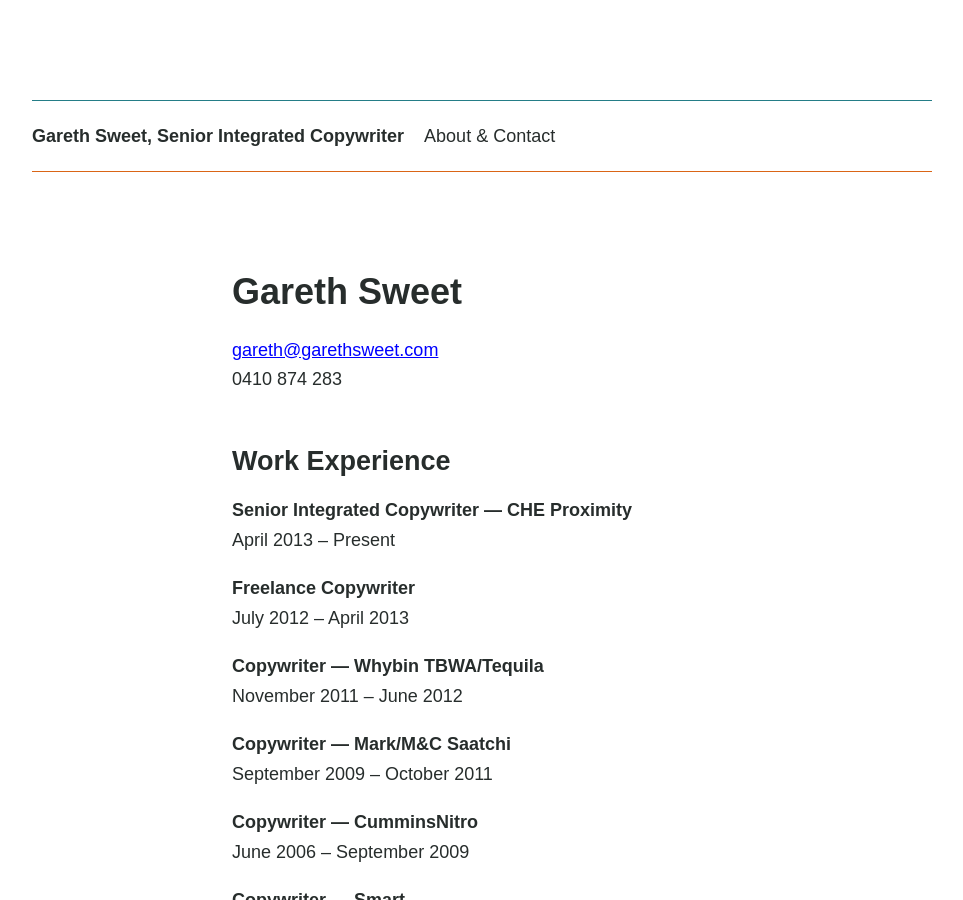
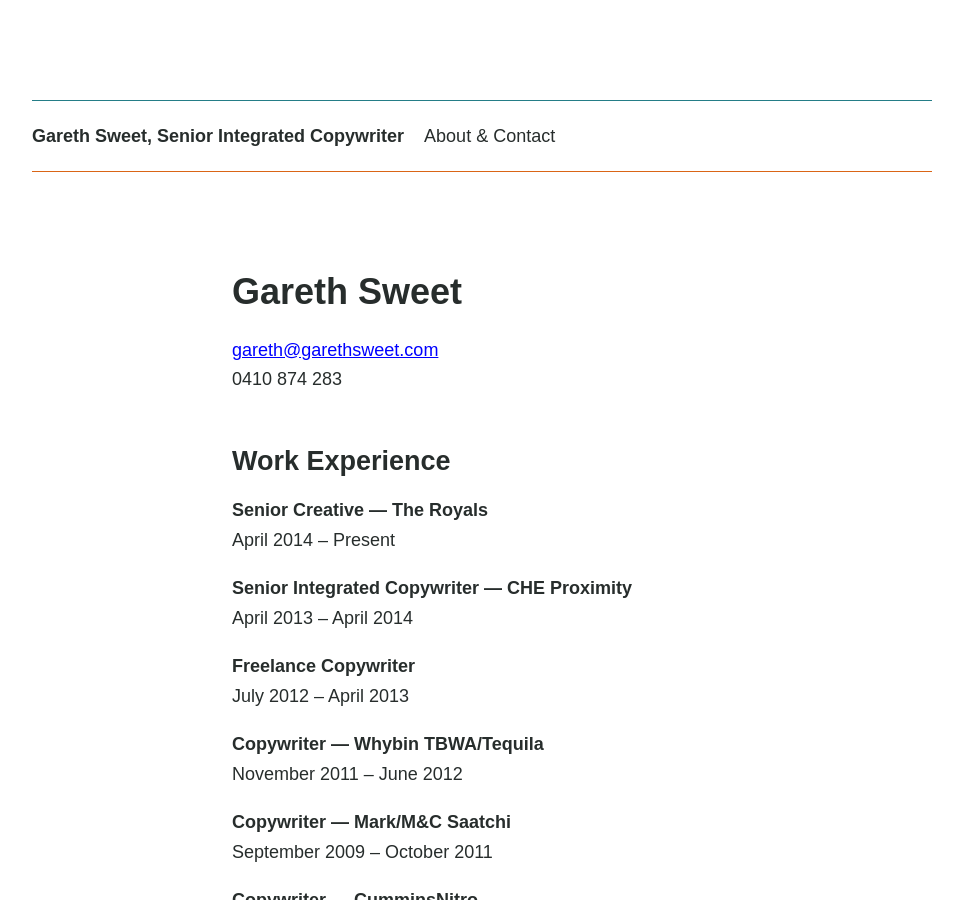
Before and after one commit to andytlr/g, a Jekyll site: the page built from about/index.md, in a window 1280 px wide and 900 px high. Shown: the whole window, without its empty margins (158-1121 px from the left). Built offline with Jekyll 4.4.1, drawn with Linux system fonts in a browser that asks for light colours; nearby versions of some CDN libraries.

Commit message:
Update About
Update work history to include The Royals

```diff
--- a/about/index.md
+++ b/about/index.md
@@ -9,9 +9,13 @@
 
 ## Work Experience ##
 
+#### Senior Creative --- The Royals
+
+April 2014 -- Present
+
 #### Senior Integrated Copywriter --- CHE Proximity
 
-April 2013 -- Present
+April 2013 -- April 2014
 
 #### Freelance Copywriter
 
```
